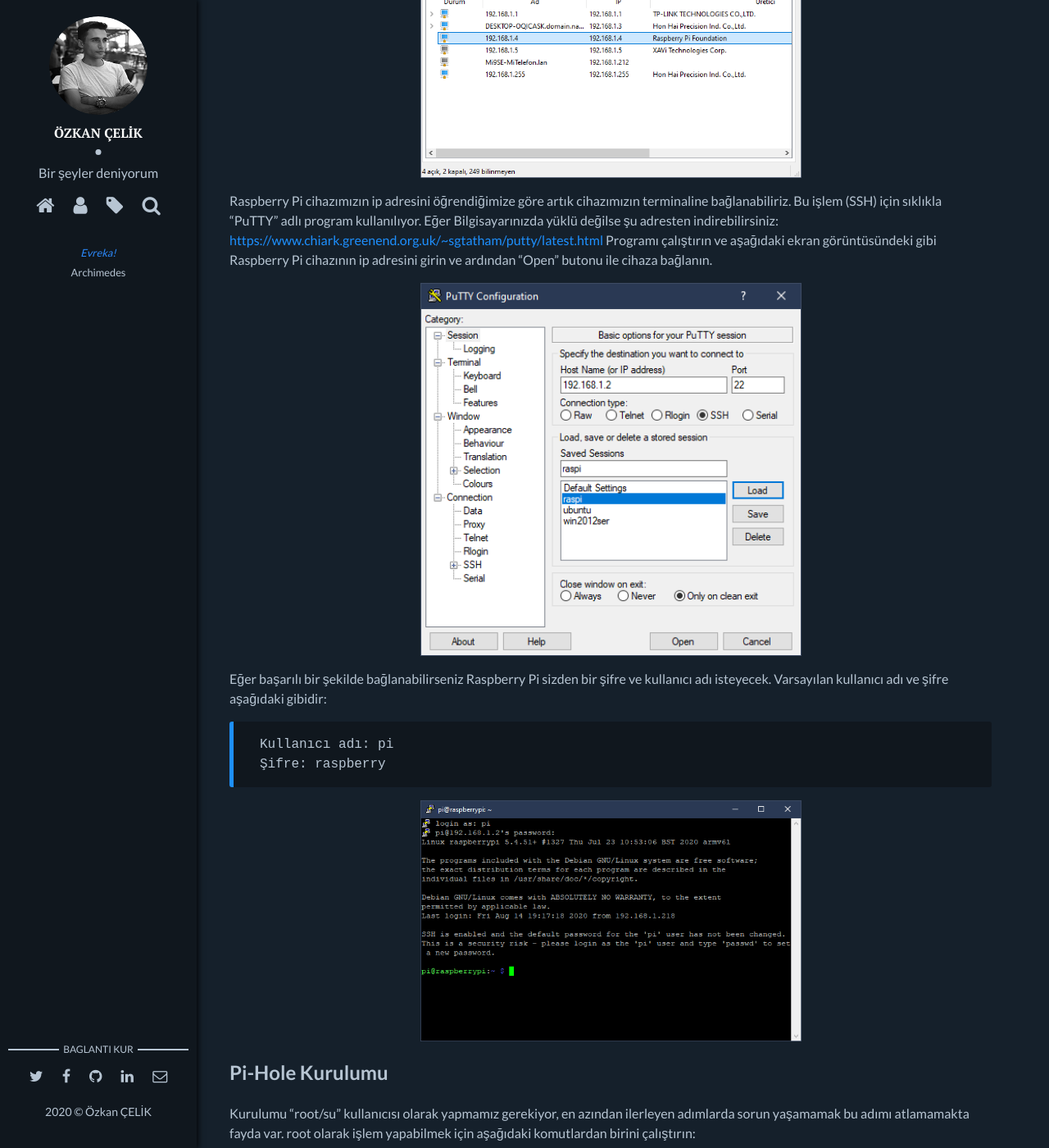
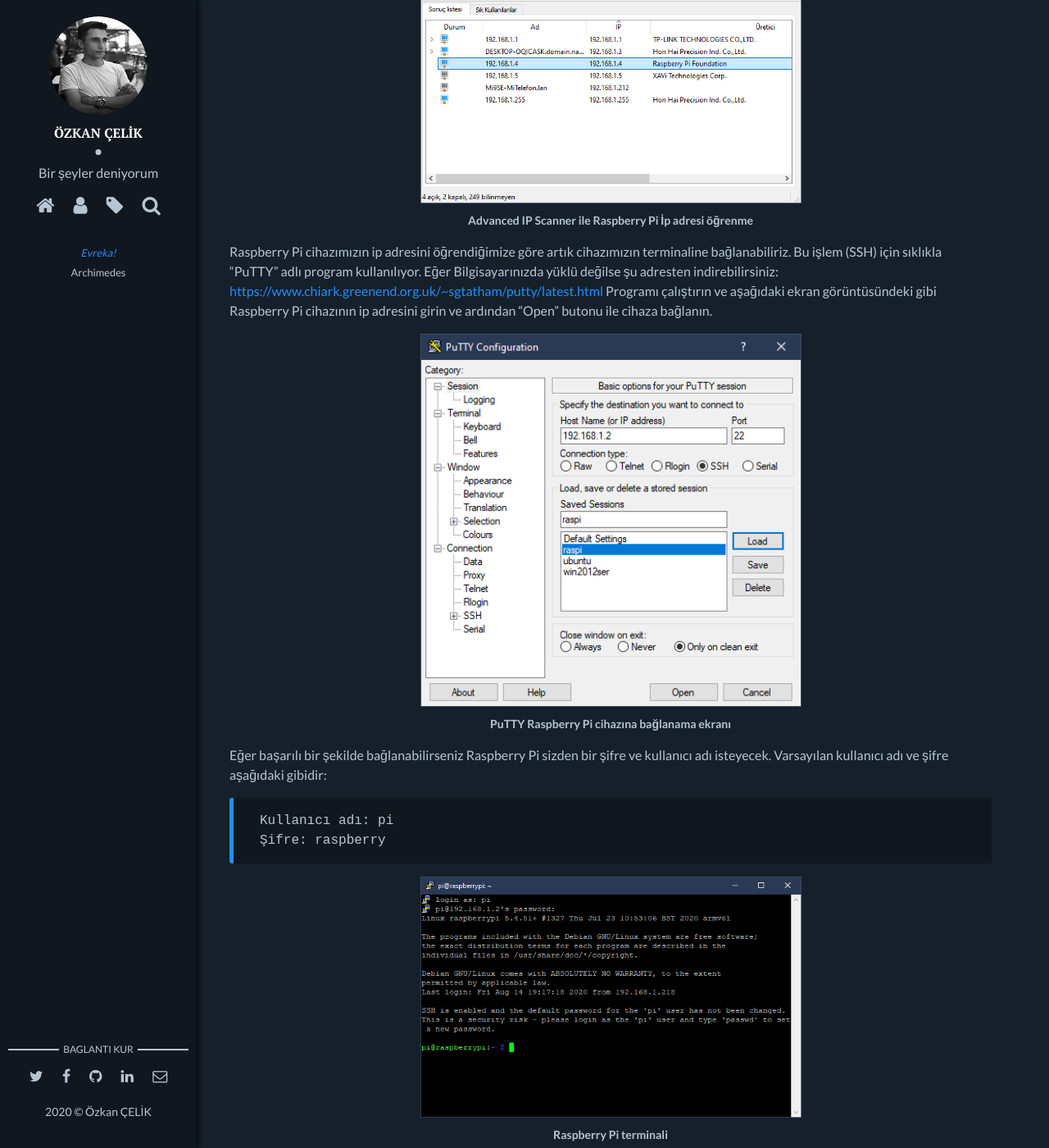
Before and after one commit to ozkan/ozkan.github.io, a Jekyll site: the page built from _posts/2020-04-17-pi-hole-kurulumu.markdown, in a window 1280 px wide and 1400 px high, scrolled down 2263 px. Shown: the whole window at 82% size. Built offline with Jekyll 4.4.1, drawn with Linux system fonts in a browser that asks for light colours; comment, search, counter and statistics services are not loaded; some of the changed text lies outside the part shown.

Commit message:
add figcaption

```diff
--- a/_posts/2020-04-17-pi-hole-kurulumu.markdown
+++ b/_posts/2020-04-17-pi-hole-kurulumu.markdown
@@ -46,11 +47,13 @@
 Advanced IP Scanner programını şu adresten indirebilirsiniz: [ https://www.advanced-ip-scanner.com/tr/](https://www.advanced-ip-scanner.com/tr/)
 
 ![Pi-hole]({{site.baseurl}}/assets/img/pi-hole/ip-search.png)
+*Advanced IP Scanner ile Raspberry Pi İp adresi öğrenme*
 
 Raspberry Pi cihazımızın ip adresini öğrendiğimize göre artık cihazımızın terminaline bağlanabiliriz. Bu işlem (SSH) için sıklıkla "PuTTY" adlı program kullanılıyor. Eğer Bilgisayarınızda yüklü değilse şu adresten indirebilirsiniz: [https://www.chiark.greenend.org.uk/~sgtatham/putty/latest.html](https://www.chiark.greenend.org.uk/~sgtatham/putty/latest.html )
 Programı çalıştırın ve aşağıdaki ekran görüntüsündeki gibi Raspberry Pi cihazının ip adresini girin ve ardından "Open" butonu ile cihaza bağlanın.
 
 ![Pi-hole]({{site.baseurl}}/assets/img/pi-hole/putty.png)
+*PuTTY Raspberry Pi cihazına bağlanama ekranı*
 
 Eğer başarılı bir şekilde bağlanabilirseniz Raspberry Pi sizden bir şifre ve kullanıcı adı isteyecek. Varsayılan kullanıcı adı ve şifre aşağıdaki gibidir:
 
@@ -60,6 +63,7 @@
 {% endhighlight %}
 
 ![Pi-hole]({{site.baseurl}}/assets/img/pi-hole/pi-terminal.png)
+*Raspberry Pi terminali*
 
 ## Pi-Hole Kurulumu
 
@@ -80,6 +84,7 @@
 
 
 ![Pi-hole]({{site.baseurl}}/assets/img/pi-hole/pihole-install.png)
+*Pi-hole kurulumunu başlatma*
 
 Kurulum sihirbazı başlayacak ve kurulum aşamasında Pi-hole hakkında bize bazı bilgiler gösterilecek ve bazı ayarları yapmamızı isteyecek. Aslında bu ayarların büyük bir kısmını varsayılan olarak bırakacağız. Eğer farklı bir versiyon kuruyorsanız veya tereddütte kalırsanız varsayılan ayarı olduğu gibi bırakın.
 
```
Also changed, not shown: other parts of _posts/2020-04-17-pi-hole-kurulumu.markdown (+1 -0 lines).
